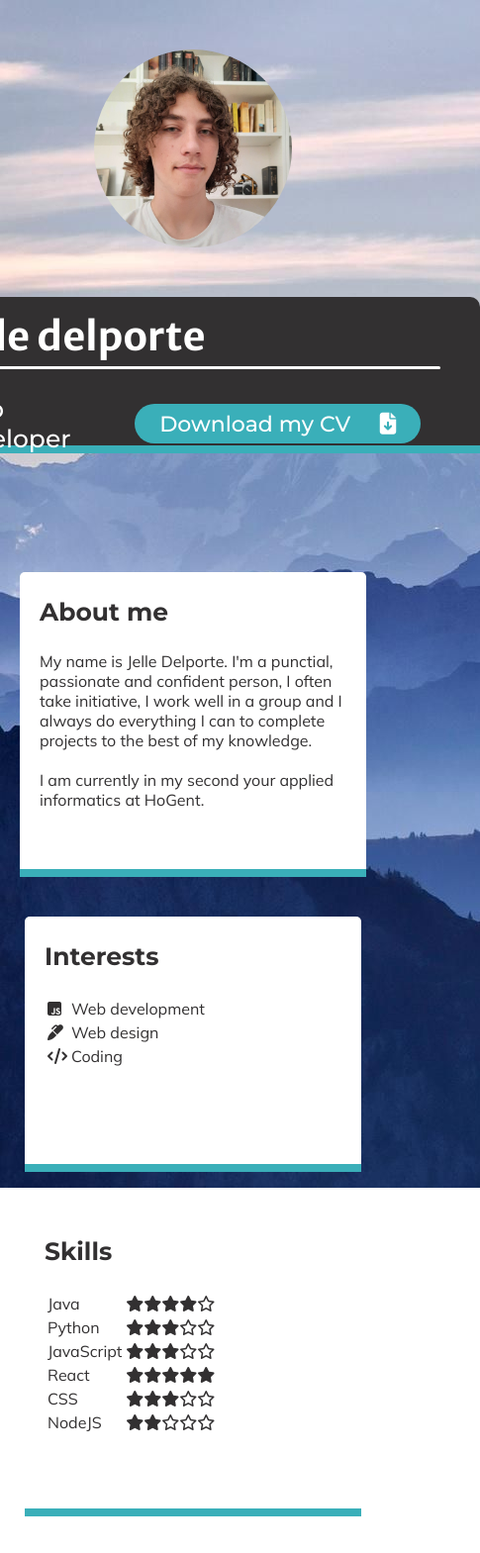
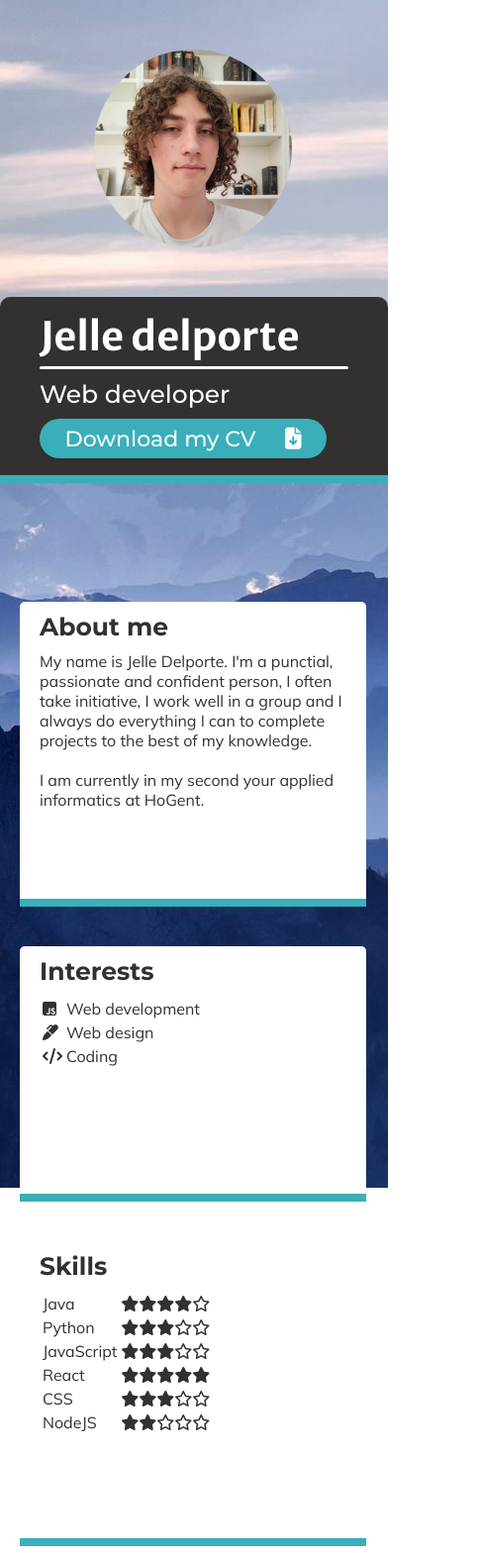
Before and after one commit to JelleDelporte/Portfolio, a plain HTML site: page index.html in a window 390 px wide. Shown: the top 1569 px of the page at 99% size, 485 px wide, since content can reach past the window. Drawn offline with nearby package versions, Linux system fonts and the light colour scheme.

Commit message:
responsive

```diff
--- a/css/style.scss
+++ b/css/style.scss
@@ -61,6 +61,7 @@ html {
   border-radius: 20px;
   padding: 0 20px;
   width: 290px;
+  min-width: 290px;
   height: 40px;
 
   box-shadow: inset 0 0 0 0 $secondary;
@@ -115,6 +116,7 @@ body {
       display: flex;
       flex-direction: column;
       align-items: center;
+      margin: 0;
 
       img {
         border-radius: 50%;
@@ -122,8 +124,7 @@ body {
         margin: 50px;
       }
       .panel {
-        min-width: 500px;
-        width: 55%;
+        width: 45%;
         height: 120px;
         border-radius: 10px 10px 0px 0px;
         border-bottom: solid $CTA 8px;
@@ -212,3 +213,44 @@ body {
     }
   }
 }
+
+@media screen and (max-width: 1060px) {
+    .page{
+      width: 80% !important;
+    }
+}
+
+@media screen and (min-width: 800px) {
+    .panel{
+      min-width: 600px !important;
+    }
+}
+
+@media screen and (max-width: 800px) {
+  .top{
+    width: 100%;
+    .panel{
+      width: 80% !important;
+      min-width: none !important;
+      margin: auto;
+    }
+  }
+}
+
+@media screen and (max-width: 650px) {
+  .panel{
+    height: 150px !important;
+    .subheader{
+      flex-wrap: wrap;
+    }
+    button{
+      margin: 0px auto 0px 0px !important;
+    }
+  }
+  p{
+    margin: 10px auto 10px 0px;
+  }
+  h1{
+    font-size: 32px;
+  }
+}
--- a/script.js
+++ b/script.js
@@ -1,70 +1,68 @@
-gsap.from(".a", {
+const pagesL = gsap.utils.toArray('.left');
+const pagesR = gsap.utils.toArray('.right');
+
+// function buildConditionalTween(mediaQuery) {
+//   if (mediaQuery.matches) {
+pagesL.forEach(page => {
+  gsap.from(page, {
     opacity: 0,
     x: -300,
     ease: "power2.out",
     duration: 1.3,
     scrollTrigger: {
-    trigger: ".a",
+      trigger: page,
       toggleActions: "restart complete restart complete",
     }
   })
+})
 
-gsap.from(".b", {
+pagesR.forEach(page => {
+  gsap.from(page, {
     opacity: 0,
     x: 300,
     ease: "power2.out",
     duration: 1.3,
     scrollTrigger: {
-    trigger: ".b",
-    toggleActions: "restart complete restart restart",
+      trigger: page,
+      toggleActions: "restart complete restart complete",
     }
   })
+})
+//   }
+//   else{
+//     console.log("test")
+//     pagesL.forEach(page => {
+//       gsap.from(page, {
+//         opacity: 0,
+//         ease: "power2.out",
+//         duration: 1.3,
+//         scrollTrigger: {
+//           trigger: page,
+//           toggleActions: "restart complete restart complete",
+//         }
+//       })
+//     })
 
-gsap.from(".c", {
-  opacity: 0,
-  x: -300,
-  ease: "power2.out",
-  duration: 1.3,
-  scrollTrigger: {
-    trigger: ".c",
-    toggleActions: "restart complete restart restart",
-  }
-})
+//     pagesR.forEach(page => {
+//       gsap.from(page, {
+//         opacity: 0,
+//         ease: "power2.out",
+//         duration: 1.3,
+//         scrollTrigger: {
+//           trigger: page,
+//           toggleActions: "restart complete restart complete",
+//         }
+//       })
+//     })
+//   }
 
-gsap.from(".d", {
-  opacity: 0,
-  x: 300,
-  ease: "power2.out",
-  duration: 1.3,
-  scrollTrigger: {
-    trigger: ".d",
-    toggleActions: "restart complete restart restart",
-  }
-})
+// }
 
-gsap.from(".e", {
-  opacity: 0,
-  x: -300,
-  ease: "power2.out",
-  duration: 1.3,
-  scrollTrigger: {
-    trigger: ".e",
-    toggleActions: "restart complete restart restart",
-  }
-})
+// const mediaQuery = window.matchMedia("(min-width: 1060px)");
 
-gsap.from(".f", {
-  opacity: 0,
-  x: 300,
-  ease: "power2.out",
-  duration: 1.3,
-  scrollTrigger: {
-    trigger: ".f",
-    toggleActions: "restart complete restart restart",
-  }
-})
+// buildConditionalTween(mediaQuery);
 
-
+// mediaQuery.addListener(buildConditionalTween);
 
 
 // https://www.youtube.com/watch?v=X7IBa7vZjmo
```
Also changed, not shown: css/style.css, 1 other file. Lines whose indentation alone changed are shown as unchanged.
